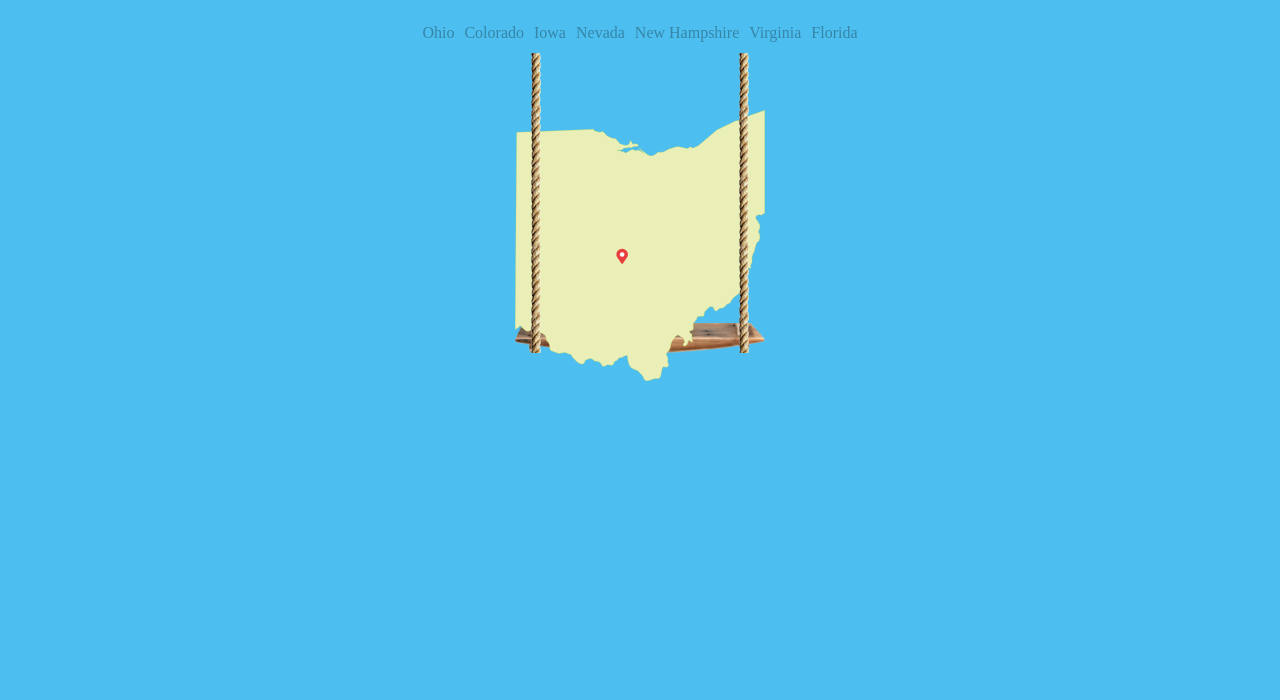
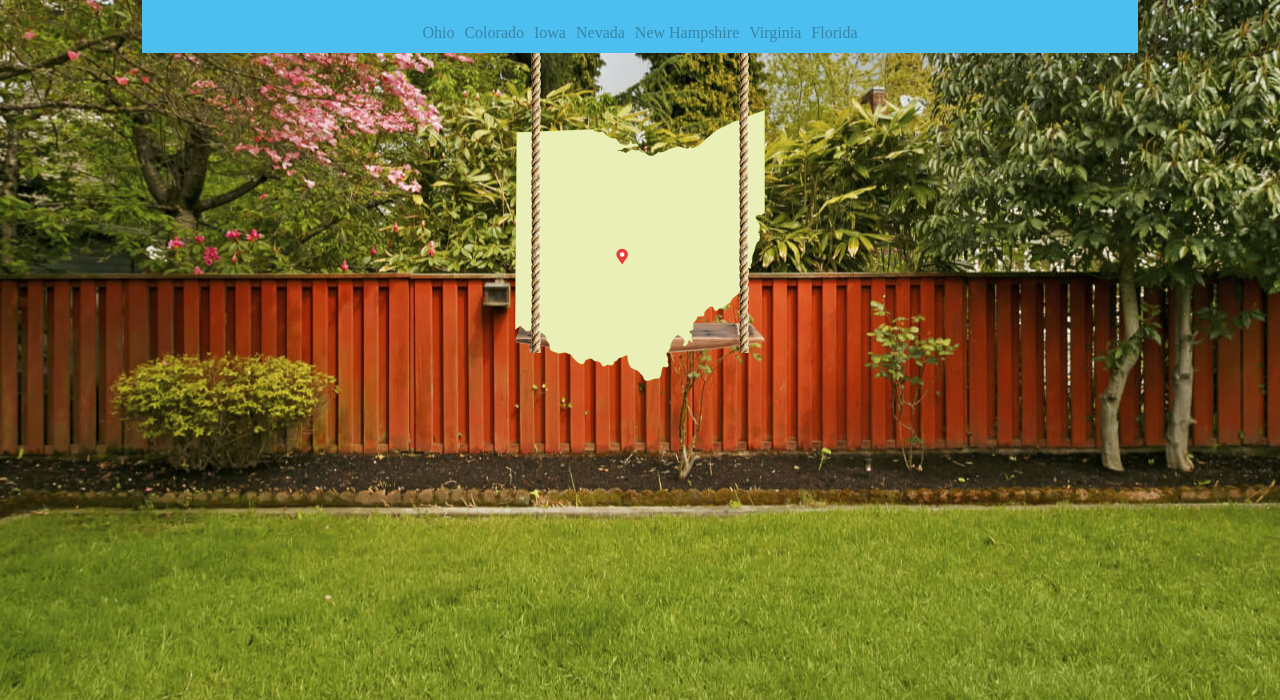
Before and after one commit to curiouspeterson/SwingState, a plain HTML site: page index.html in a window 1280 px wide. Shown: the part 100-800 px from the top of the page. Drawn offline with nearby package versions, Linux system fonts and the light colour scheme.

Commit message:
backyard

```diff
--- a/style.css
+++ b/style.css
@@ -235,13 +235,15 @@ td {
 	background: url('img/ajax-loader2.gif');
 }
 #ajax-container {
-    background: #4CBEF0;
+
 	background-repeat: no-repeat;
 	-webkit-background-size: cover;
 	-moz-background-size: cover;
 	-o-background-size: cover;
 	background-size: cover;
 	min-height: 100%;
+	background: url('images/1-Backyard-Tree-Ideas-iStock.jpg') no-repeat center center;
+
 }
 .organization-disclaimer {
 	font-size: 17px;
```
Also changed, not shown: images/1-Backyard-Tree-Ideas-iStock.jpg (added).
